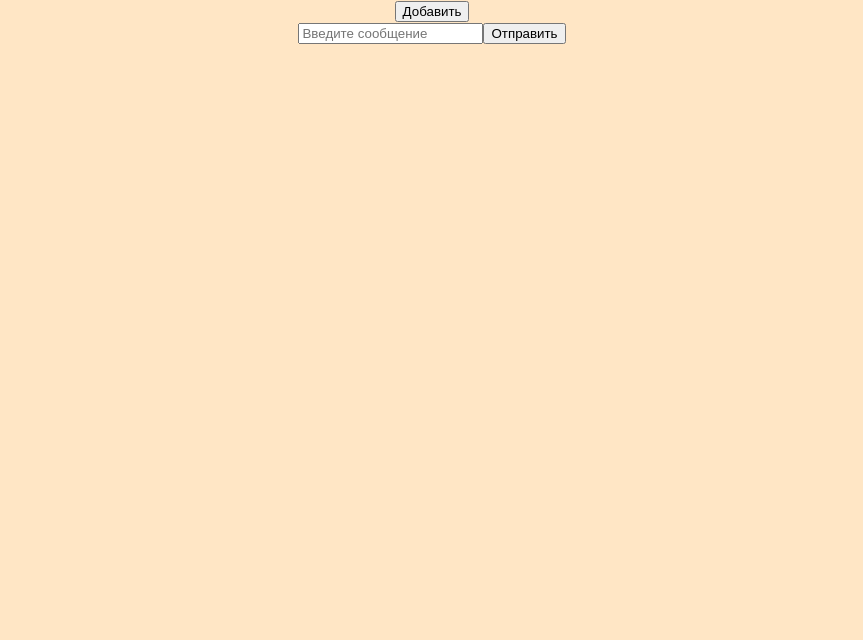
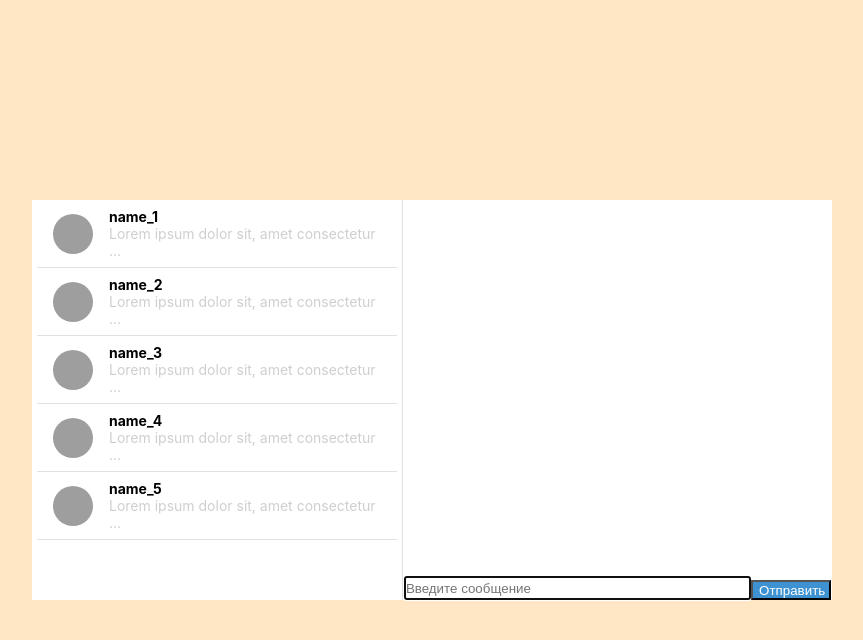
Before and after one commit to kihhmaster/React, a React (Create React App) app in the folder lesson_1/: page / in a window 1280 px wide. Shown: the top 640 px of the page, without its empty margins (208-1071 px from the left). Built offline with nearby package versions, Linux system fonts and the light colour scheme; grey boxes are pictures that could not be loaded.

Commit message:
Lesson_3 finish

```diff
--- a/lesson_1/package.json
+++ b/lesson_1/package.json
@@ -3,12 +3,18 @@
   "version": "0.1.0",
   "private": true,
   "dependencies": {
+    "@emotion/react": "^11.7.0",
+    "@emotion/styled": "^11.6.0",
+    "@mui/icons-material": "^5.2.0",
+    "@mui/material": "^5.2.2",
+    "@mui/styled-engine-sc": "^5.1.0",
     "@testing-library/jest-dom": "^5.15.1",
     "@testing-library/react": "^11.2.7",
     "@testing-library/user-event": "^12.8.3",
     "react": "^17.0.2",
     "react-dom": "^17.0.2",
     "react-scripts": "4.0.3",
+    "styled-components": "^5.3.3",
     "web-vitals": "^1.1.2"
   },
   "scripts": {
--- a/lesson_1/src/App.css
+++ b/lesson_1/src/App.css
@@ -3,6 +3,15 @@
  text-align: center;
  width: 100%;
  height: 100vh;
+ display: flex;
  justify-content: center;
  align-items: center;
 }
+.chat__wrap {
+	width: 100%;
+	max-width: 800px;
+	display: flex;
+	align-items: center;
+	justify-content: center;
+	height: 50vh;
+}
--- a/lesson_1/src/App.js
+++ b/lesson_1/src/App.js
@@ -2,13 +2,15 @@ import './App.css';
 // import Message from './Message.js';
 import React, {useEffect, useState} from 'react';
 import { useUsers } from './hooks/useUsers';
-import { EnterMessage } from './components/EnterMessage'
+import { MessageList } from './components/MessageList'
+import { ChatList } from './components/ListChat'
+import { nanoid } from 'nanoid';
+
 const UserList = (props) => {
   const [users, {addUser, removeUser}] = useUsers();
 
   useEffect(() => {
     console.log('update users', users);
-
     props.onChange(users);
 
   }, [users])
@@ -42,6 +44,7 @@ const UserList = (props) => {
   </div>
 }
 
+
 function App(props) {
   const [state, setState] = useState([])
 
@@ -59,13 +62,42 @@ function App(props) {
 
   return (
     <div className="App">
-      <UserList
+      {/* <UserList
         onChange={(users) => {
           console.log('onChange', users);
           setState(users);
         }}
-      />
-			<EnterMessage/>
+      /> */}
+			<div className="chat__wrap">
+				<ChatList list={
+					[
+						{
+							name: "name_1",
+							id: nanoid(),
+							text: "Lorem ipsum dolor sit, amet consectetur ..."
+						},
+						{
+							name: "name_2",
+							id: nanoid(),
+							text: "Lorem ipsum dolor sit, amet consectetur ..."					},
+						{
+							name: "name_3",
+							id: nanoid(),
+							text: "Lorem ipsum dolor sit, amet consectetur ..."					},
+						{
+							name: "name_4",
+							id: nanoid(),
+							text: "Lorem ipsum dolor sit, amet consectetur ..."					},
+						{
+							name: "name_5",
+							id: nanoid(),
+							text: "Lorem ipsum dolor sit, amet consectetur ..."					},
+					]
+				}/>
+				<MessageList/>
+			</div>
+
+
     </div>
   );
 }
--- /dev/null
+++ b/lesson_1/src/components/ListChat.css
@@ -0,0 +1,32 @@
+.ChatTitle__wrap {
+	width: 100%;
+	display: flex;
+	justify-content: center;
+	align-items: flex-start;
+	flex-direction: column;
+}
+.ChatTitle{
+	font-size: 14px;
+	font-weight: bold;
+}
+.ChatText {
+	font-size: 14px;
+	color: rgb(207, 207, 207)
+}
+
+.ChatItem__wrap {
+	display: flex;
+	justify-content: flex-start;
+	align-items: center;
+	border-bottom: 1px solid rgb(226, 225, 225);
+
+}
+.chat__wrap .css-1mcnwpj-MuiList-root {
+	height: 50vh;
+	overflow: auto;
+	padding: 0 5px;
+
+	border-right: 1px solid rgb(226, 225, 225);
+
+
+}
--- /dev/null
+++ b/lesson_1/src/components/ListChat.js
@@ -0,0 +1,40 @@
+import React from 'react';
+import './ListChat.css'
+import List from '@mui/material/List';
+import ListItem from '@mui/material/ListItem';
+import Divider from '@mui/material/Divider';
+import ListItemAvatar from '@mui/material/ListItemAvatar';
+import Avatar from '@mui/material/Avatar';
+
+
+export const ChatList = ({list}) => {
+
+	return <>
+		<List sx={{ width: '100%', maxWidth: 360, bgcolor: 'background.paper' }}>
+			{
+				list.map((item) => (
+					<Chat key={item.id}{...item}></Chat>
+				))
+
+			}
+
+
+
+    </List>
+	</>
+}
+
+
+const Chat = (props) => {
+		return <>
+			<ListItem className="ChatItem__wrap">
+        <ListItemAvatar>
+          <Avatar alt="Remy Sharp" src="/static/images/avatar/1.jpg" />
+        </ListItemAvatar>
+				<div className="ChatTitle__wrap">
+					<div className="ChatTitle">{props.name}</div>
+					<div className="ChatText">{props.text}</div>
+				</div>
+      </ListItem>
+		</>
+}
--- /dev/null
+++ b/lesson_1/src/components/MessageList.css
@@ -0,0 +1,44 @@
+.massege__wrapp {
+	display: flex;
+	justify-content: center;
+	align-items: center;
+	width: 100%;
+	flex-direction: column;
+	background: #fff;
+	height: 100%;
+	position: relative;
+}
+.massege__button {
+	background: #3F92D2;
+	color: #fff;
+	height: 40px;
+}
+.massege__form {
+	display: flex;
+	justify-content: center;
+	align-items: flex-end;
+	width: 100%;
+	position: absolute;
+	bottom: 0;
+	left: 0;
+	height: 20px;
+}
+
+.massege__button{
+	position: relative;
+	width: 20%;
+	max-width: 80px;
+	height: 100%;
+}
+
+.massege__input {
+	position: relative;
+	width: 80%;
+	height: 100%;
+	padding: 0;
+}
+
+.massege {
+	width: 100%;
+	overflow-y: auto;
+}
--- a/lesson_1/src/components/EnterMessage.js
+++ b/lesson_1/src/components/MessageList.js
@@ -1,9 +1,12 @@
-import { useState, useEffect} from "react";
+import { useState, useEffect, useRef } from "react";
+import { nanoid } from 'nanoid';
+import "./MessageList.css"
 
-export const EnterMessage = () => {
+
+export const MessageList = () => {
 	const [mesageList, setMessageList] = useState([]);
 	const [inputValue, setInputValue] = useState("");
-
+	const inputRef = useRef(null);
 
 	const onChangeInputvalue = (event) => {
 		setInputValue(event.target.value)
@@ -14,6 +17,9 @@ export const EnterMessage = () => {
 	}
 
 
+	useEffect(() => {
+		inputRef.current.focus();
+	})
 
 	const sendMessage = (author, value) => {
 		const newMesageList = [...mesageList]
@@ -46,19 +52,22 @@ export const EnterMessage = () => {
 		sendMessage("bot", "авто ответ");
 	},[mesageList])
 
-	return <div>
-		<form onSubmit={onSubmitMassage}>
+	return <div className="massege__wrapp">
+		<div  className="massege">
+			{
+				mesageList.map((item, index)=> <div key={nanoid()}>{item.author}---{item.value}</div>)
+			}
+		</div>
+		<form onSubmit={onSubmitMassage} className="massege__form">
 			<input
+			className="massege__input"
+			ref={ inputRef }
 			onChange={onChangeInputvalue}
 			placeholder="Введите сообщение"
+			type="text"
 			></input>
-			<button>Отправить</button>
+			<button className="massege__button">Отправить</button>
 		</form>
-		<div>
 
-			{
-				mesageList.map((item, index)=> <div key={index}>{item.author}---{item.value}</div>)
-			}
-		</div>
 	</div>
 }
```
Also changed, not shown: lesson_1/src/message.css (deleted, +0 -17 lines), 2 other files (tests, documents, lock files or other folders).
